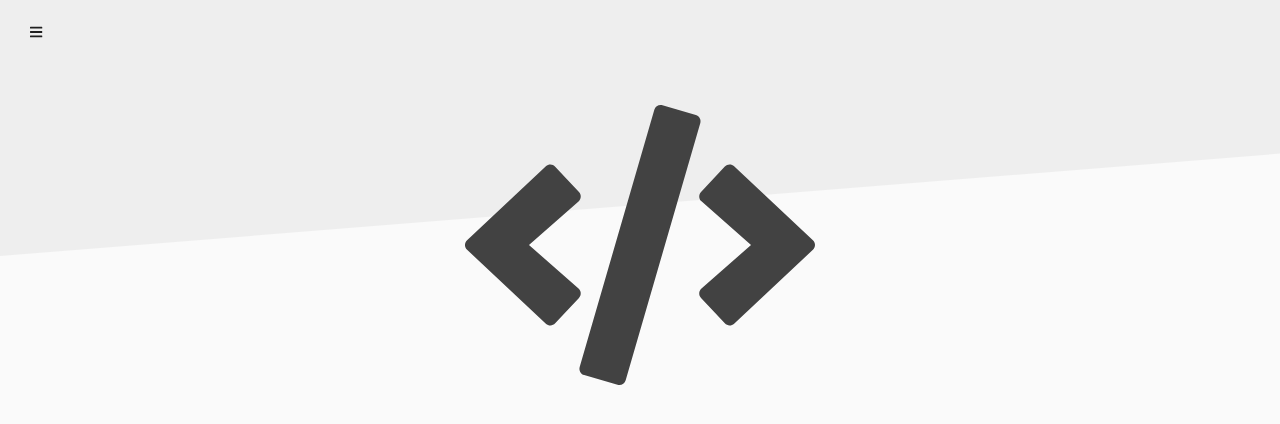
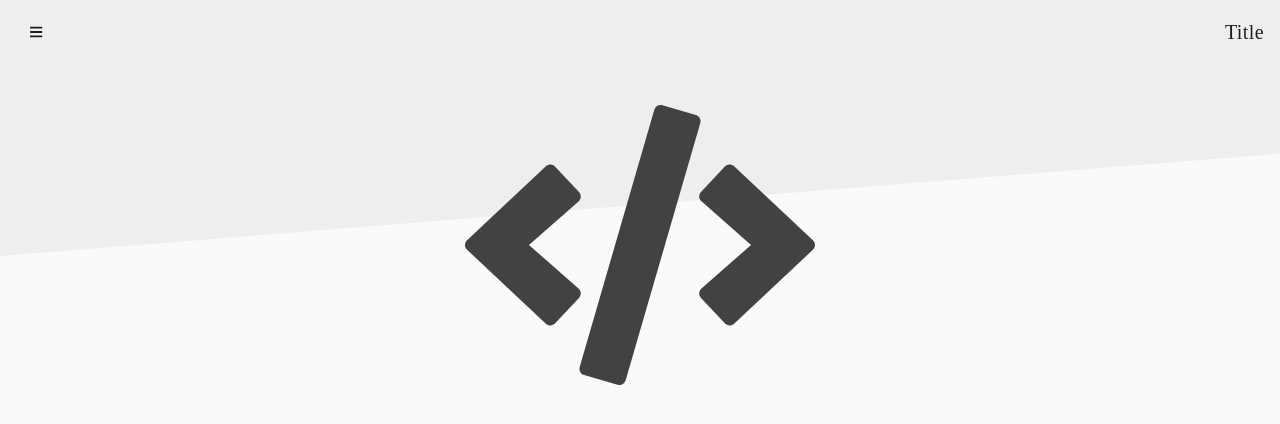
Before and after one commit to hannahrstannard/hannahrstannard.github.io, a Vue app: page / in a window 1280 px wide. Shown: the top 424 px of the page. Built offline with nearby package versions, Linux system fonts and the light colour scheme.

Commit message:
Change font.

```diff
--- a/public/index.html
+++ b/public/index.html
@@ -4,7 +4,6 @@
     <meta charset="utf-8">
     <meta http-equiv="X-UA-Compatible" content="IE=edge">
     <meta name="viewport" content="width=device-width,initial-scale=1.0">
-    <link rel="stylesheet" href="//fonts.googleapis.com/css?family=Roboto:400,500,700,400italic|Material+Icons">
     <title>hannahrstannard.github.io</title>
   </head>
   <body>
--- a/src/components/toolbar/Toolbar.vue
+++ b/src/components/toolbar/Toolbar.vue
@@ -5,6 +5,9 @@
         <md-button class="md-icon-button">
           <font-awesome-icon icon="bars" />
         </md-button>
+      </div>
+      <div class="md-toolbar-section-end">
+        <h3 class="md-title">Title</h3>
       </div>
     </div>
   </md-toolbar>
--- /dev/null
+++ b/src/css/all.scss
@@ -0,0 +1,2 @@
+@import "./custom-theme.scss";
+@import "./fonts.scss";
--- /dev/null
+++ b/src/css/fonts.scss
@@ -0,0 +1,9 @@
+@import url('https://fonts.googleapis.com/css?family=Libre+Baskerville|Montserrat&display=swap');
+
+body {
+  font-family: 'Libre Baskerville';
+}
+
+h1, h2, h3, h4, h5, h6 {
+  font-family: 'Monteserrat';
+}
--- a/vue.config.js
+++ b/vue.config.js
@@ -3,7 +3,7 @@ module.exports = {
   css: {
     loaderOptions: {
       sass: {
-        data: `@import "./src/css/custom-theme.scss";`
+        data: `@import "./src/css/all.scss";`
       }
     }
   },
```
